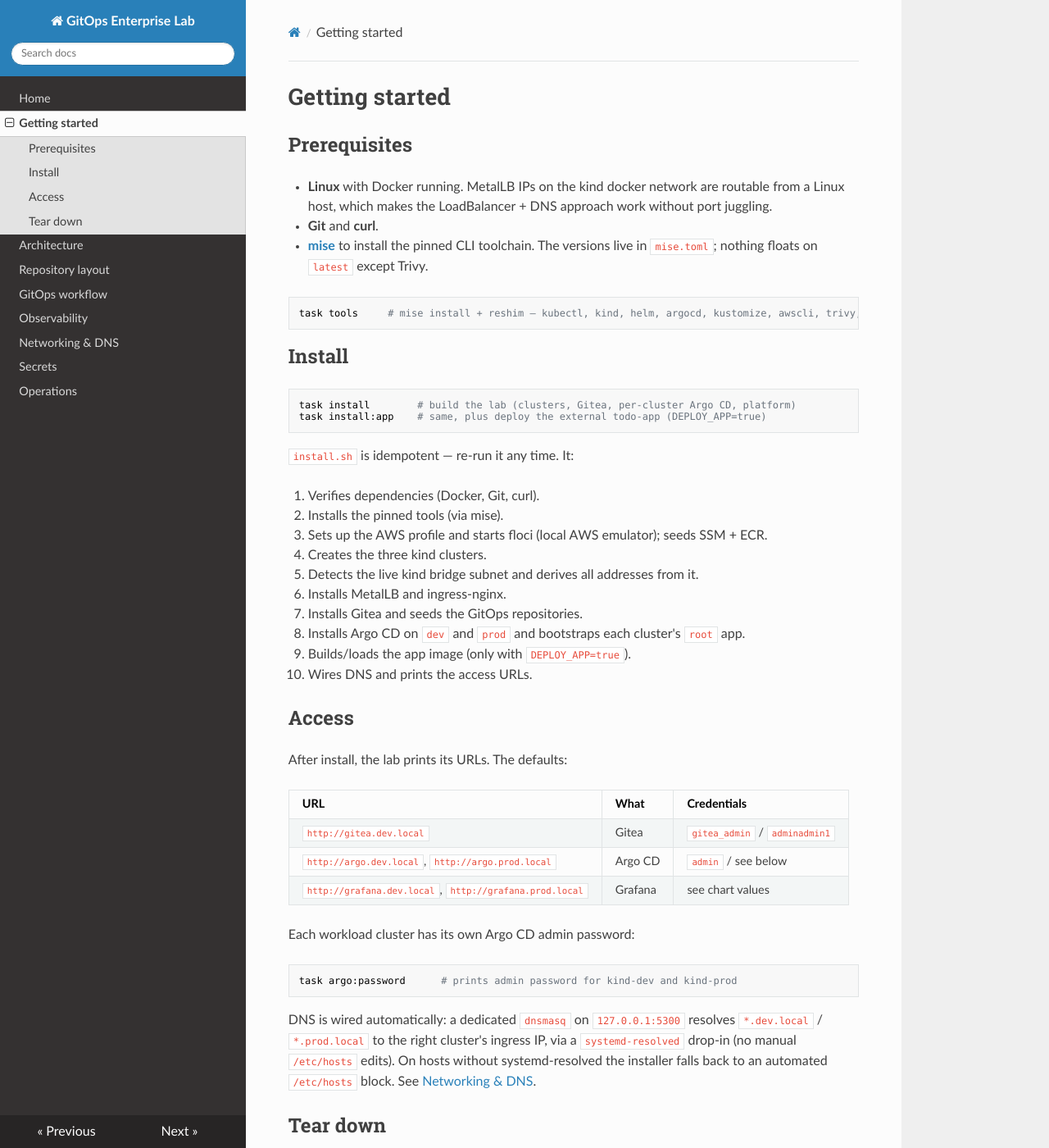
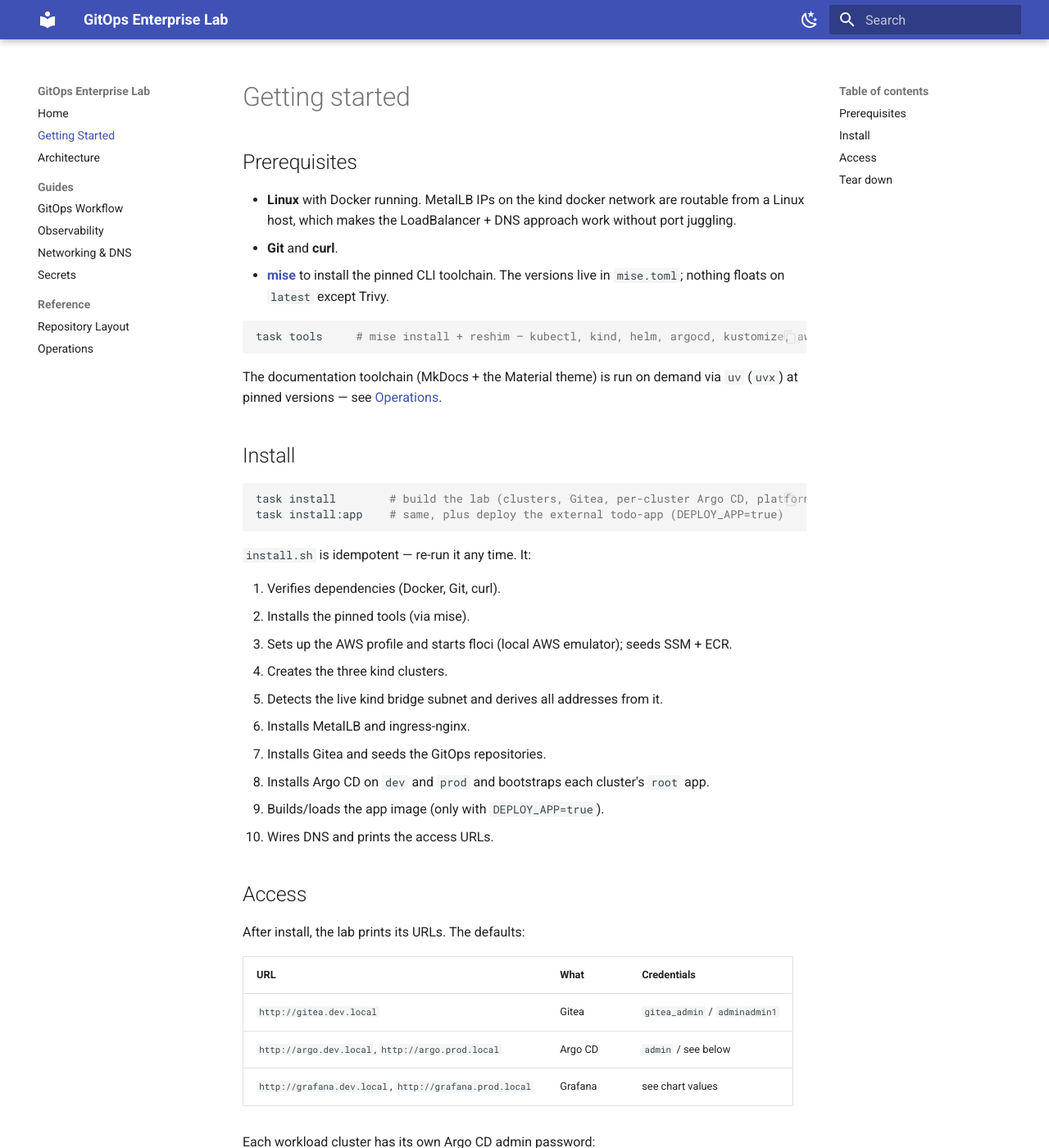
Before and after one commit to cjgalvisc96/local-gitops, an MkDocs documentation site: the page built from docs/getting-started.md, in a window 1280 px wide and 1400 px high. Shown: the whole window at 82% size. Built offline with MkDocs 1.6.1 and Material for MkDocs 9.7.7, drawn with Linux system fonts in a browser that asks for light colours; nearby versions of some CDN libraries; some of the changed text lies outside the part shown.

Commit message:
feature: update docs

````diff
--- a/Taskfile.yml
+++ b/Taskfile.yml
@@ -4,6 +4,7 @@ vars:
   CLUSTERS: management dev prod
   ARGO_CLUSTERS: dev prod
   ENV: '{{.ENV | default "dev"}}'
+  MKDOCS: uvx --with mkdocs-material==9.7.6 --from mkdocs==1.6.1 mkdocs
 
 tasks:
   default:
@@ -128,9 +129,9 @@ tasks:
   docs:serve:
     desc: Serve the project documentation locally (http://127.0.0.1:8080)
     cmds:
-      - mkdocs serve -a 127.0.0.1:8080
+      - '{{.MKDOCS}} serve -a 127.0.0.1:8080'
 
   docs:build:
     desc: Build the static documentation site into site/
     cmds:
-      - mkdocs build
+      - '{{.MKDOCS}} build'
--- a/docs/getting-started.md
+++ b/docs/getting-started.md
@@ -10,8 +10,11 @@
   versions live in `mise.toml`; nothing floats on `latest` except Trivy.
 
 ```bash
-task tools     # mise install + reshim — kubectl, kind, helm, argocd, kustomize, awscli, trivy, mkdocs
+task tools     # mise install + reshim — kubectl, kind, helm, argocd, kustomize, awscli, trivy, uv
 ```
+
+The documentation toolchain (MkDocs + the Material theme) is run on demand via
+`uv` (`uvx`) at pinned versions — see [Operations](operations.md#documentation).
 
 ## Install
 
--- a/mise.toml
+++ b/mise.toml
@@ -8,7 +8,7 @@ kustomize = "5.4.3"
 awscli  = "2.22.0"
 task    = "3.40.1"
 trivy   = "latest"
-"pipx:mkdocs" = "1.6.1"
+uv      = "0.11.19"
 
 [settings]
 idiomatic_version_file_enable_tools = []
--- a/mkdocs.yml
+++ b/mkdocs.yml
@@ -1,22 +1,55 @@
 site_name: GitOps Enterprise Lab
-site_description: A fully local, reproducible multi-cluster GitOps platform
+site_description: >-
+  A fully local, reproducible multi-cluster GitOps platform — three kind
+  clusters managed from Git, with per-cluster Argo CD, observability and secrets.
 docs_dir: docs
+
 theme:
-  name: readthedocs
-  highlightjs: true
+  name: material
+  features:
+    - navigation.instant
+    - navigation.tracking
+    - navigation.sections
+    - navigation.top
+    - navigation.indexes
+    - toc.follow
+    - content.code.copy
+    - search.suggest
+    - search.highlight
+  palette:
+    - scheme: default
+      primary: indigo
+      accent: indigo
+      toggle:
+        icon: material/weather-night
+        name: Switch to dark mode
+    - scheme: slate
+      primary: indigo
+      accent: indigo
+      toggle:
+        icon: material/weather-sunny
+        name: Switch to light mode
+
 markdown_extensions:
   - admonition
+  - tables
   - toc:
       permalink: true
-  - tables
-  - fenced_code
+  - pymdownx.superfences:
+      custom_fences:
+        - name: mermaid
+          class: mermaid
+          format: !!python/name:pymdownx.superfences.fence_code_format
+
 nav:
   - Home: index.md
-  - Getting started: getting-started.md
+  - Getting Started: getting-started.md
   - Architecture: architecture.md
-  - Repository layout: repository.md
-  - GitOps workflow: workflow.md
-  - Observability: observability.md
-  - Networking & DNS: networking.md
-  - Secrets: secrets.md
-  - Operations: operations.md
+  - Guides:
+      - GitOps Workflow: workflow.md
+      - Observability: observability.md
+      - Networking & DNS: networking.md
+      - Secrets: secrets.md
+  - Reference:
+      - Repository Layout: repository.md
+      - Operations: operations.md
````
Also changed, not shown: docs/operations.md (+5 -1 lines).
